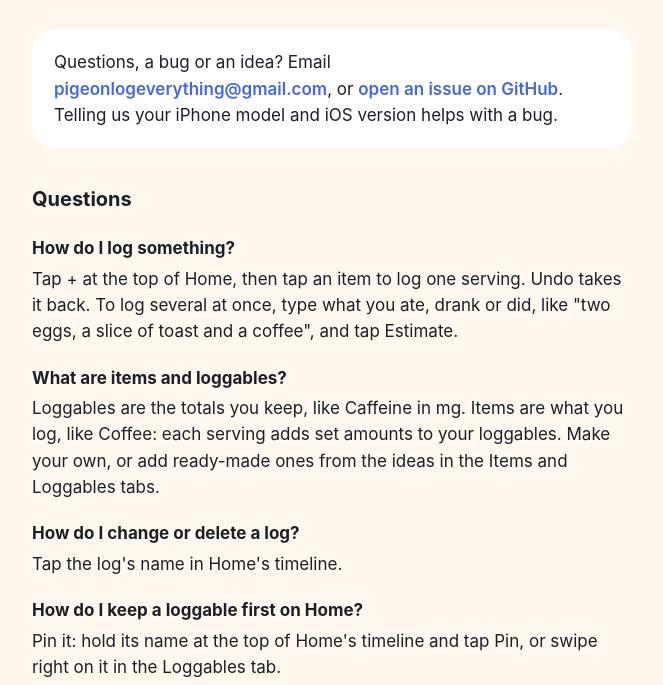
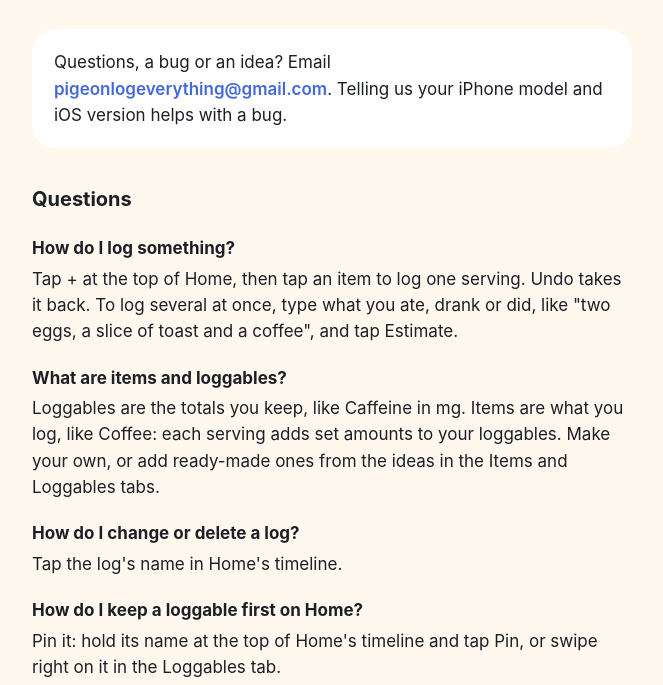
Before and after one commit to orangehour/pigeon, a plain HTML site: page index.html in a window 1280 px wide. Shown: the part 115-800 px from the top of the page, without its empty margins (308-971 px from the left). Drawn offline with Linux system fonts and the light colour scheme.

Commit message:
Contact by email only, no GitHub issues
Co-Authored-By: Claude Opus 5.5 <noreply@anthropic.com>

```diff
--- a/index.html
+++ b/index.html
@@ -26,7 +26,7 @@
   </header>
 
   <div class="card">
-    <p>Questions, a bug or an idea? Email <a href="mailto:pigeonlogeverything@gmail.com">pigeonlogeverything@gmail.com</a>, or <a href="https://github.com/orangehour/pigeon/issues/new">open an issue on GitHub</a>. Telling us your iPhone model and iOS version helps with a bug.</p>
+    <p>Questions, a bug or an idea? Email <a href="mailto:pigeonlogeverything@gmail.com">pigeonlogeverything@gmail.com</a>. Telling us your iPhone model and iOS version helps with a bug.</p>
   </div>
 
   <h2>Questions</h2>
```
Also changed, not shown: 1 other file.
